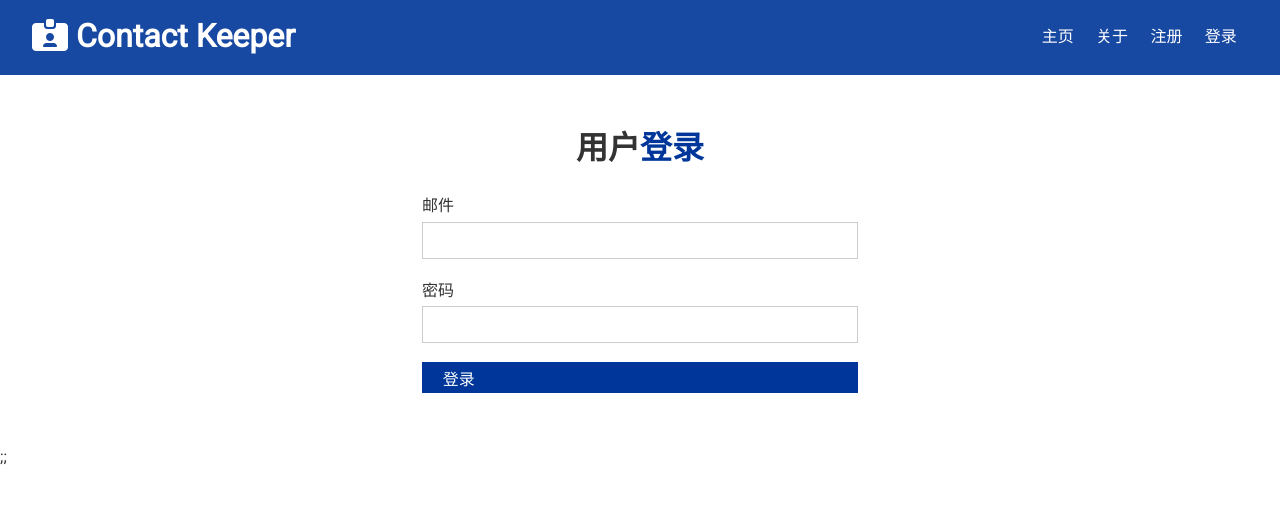
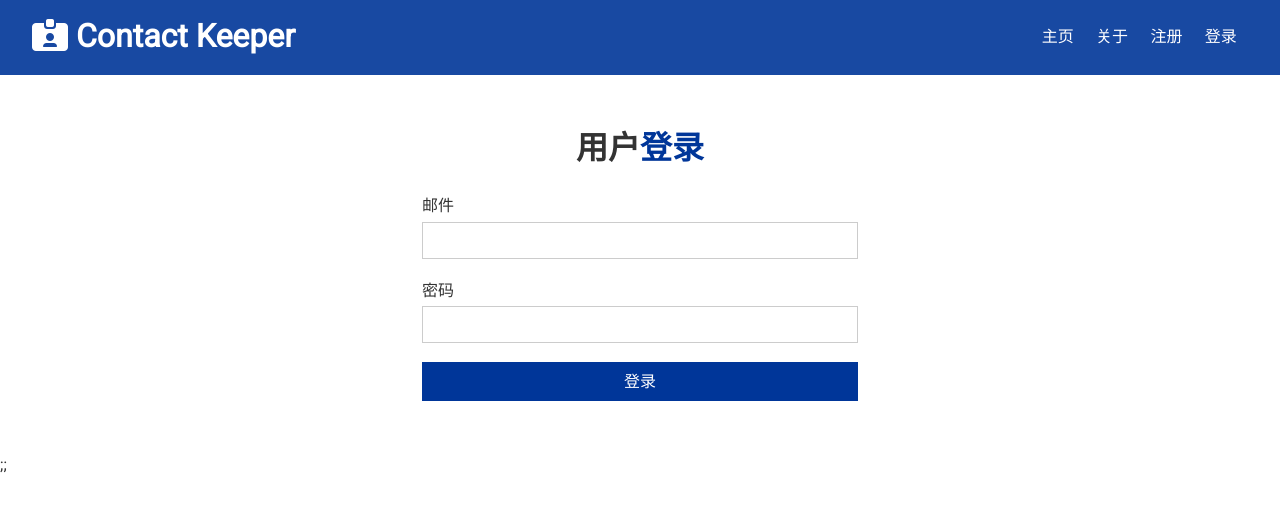
Before and after one commit to AlkVo/contact-keeper, a React (Create React App) app in the folder client/: page /login in a window 1280 px wide. Shown: the top 510 px of the page. Built offline with nearby package versions, Linux system fonts and the light colour scheme; the HTML template or start-up script is replaced by a standard one.

Commit message:
修复字体错误，元素类型错误

```diff
--- a/client/src/components/auth/Login.js
+++ b/client/src/components/auth/Login.js
@@ -8,7 +8,7 @@ const Login = () => {
   const { email, password } = user;
   const onSubmit = (e) => {
     e.preventDefault();
-    console.log('注册用户');
+    console.log('登录用户');
   };
 
   const onChange = (e) => setUser({ ...user, [e.target.name]: e.target.value });
@@ -37,7 +37,7 @@ const Login = () => {
           ></input>
         </div>
         <input
-          type='sumbmit'
+          type='submit'
           value='登录'
           className='btn btn-primary btn-block'
         ></input>
```
